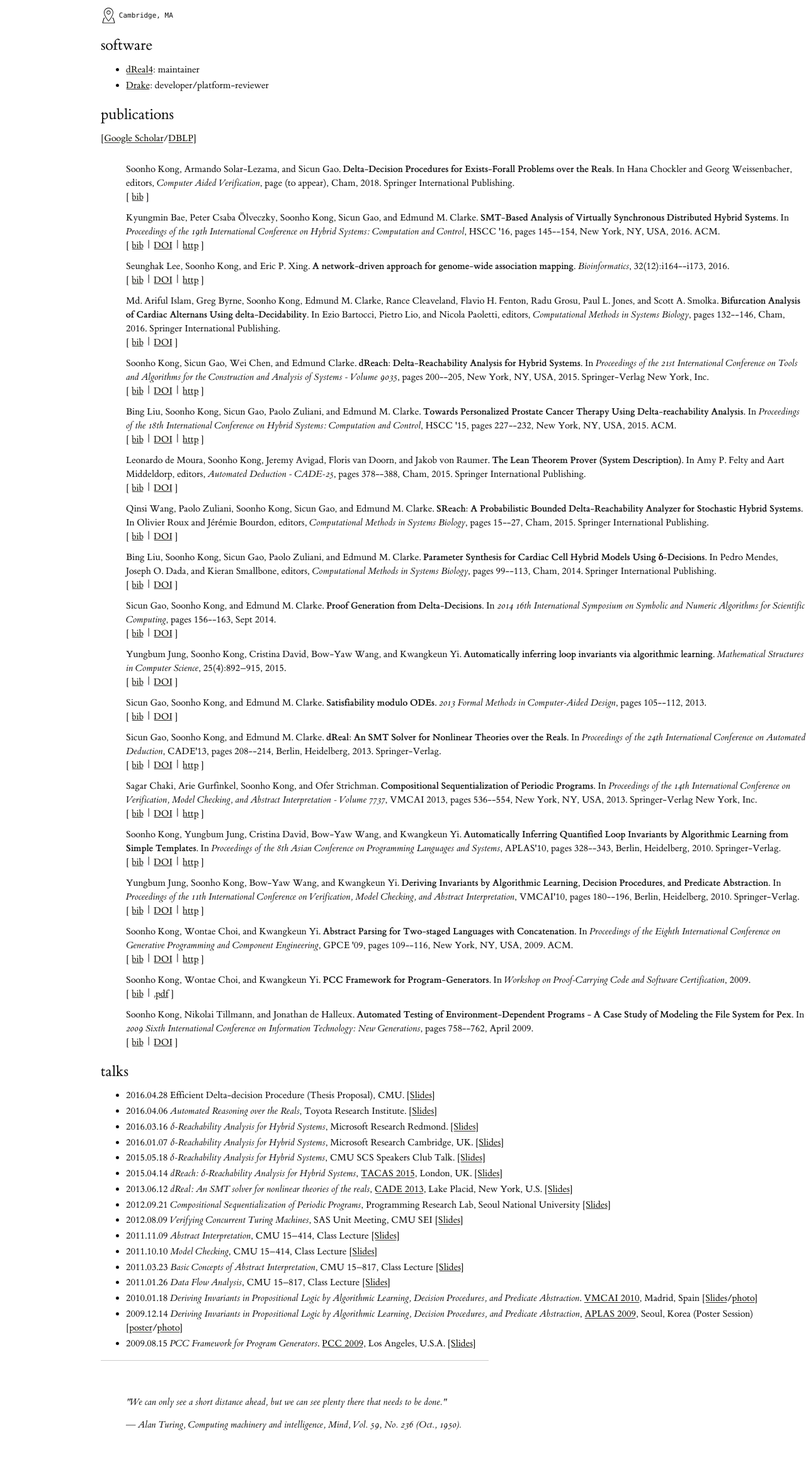
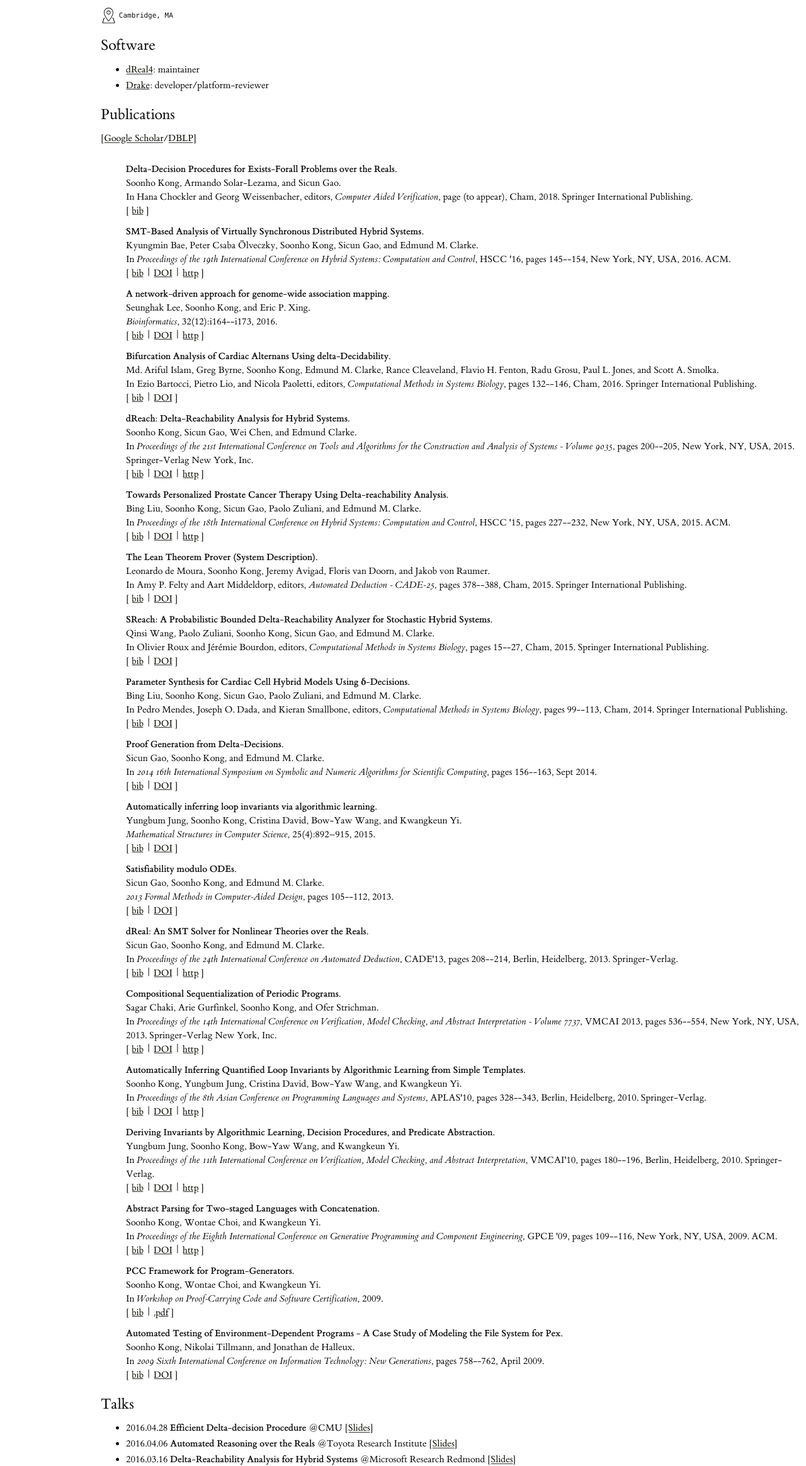
Before and after one commit to soonhokong/soonhokong.github.io, a plain HTML site: page index.html in a window 1280 px wide. Shown: the part 239-2566 px from the top of the page at 63% size. Drawn offline with nearby package versions, Linux system fonts and the light colour scheme; files whose address does not match are found by name.

Commit message:
Generate HTMLs

```diff
--- a/index.html
+++ b/index.html
@@ -22,14 +22,14 @@
 
 <p><img src="./img/location.svg" alt="location" id="location" title="location" height="25" style="vertical-align: middle;" /> <code>Cambridge, MA</code></p>
 
-<h2 id="software">software</h2>
+<h2 id="software">Software</h2>
 
 <ul>
 <li> <a href="https://github.com/dreal/dreal4">dReal4</a>: maintainer</li>
 <li> <a href="https://drake.mit.edu">Drake</a>: developer/platform-reviewer</li>
 </ul>
 
-<h2 id="publications">publications</h2>
+<h2 id="publications">Publications</h2>
 
 <p>[<a href="https://scholar.google.com/citations?user=GLFFduAAAAAJ">Google Scholar</a>/<a href="https://dblp.uni-trier.de/pers/hd/k/Kong:Soonho">DBLP</a>]</p>
 
@@ -41,10 +41,9 @@
 <a name="10.1007/978-3-319-63387-9_6">&nbsp;</a>
 </dt>
 <dd>
-Soonho Kong, Armando Solar-Lezama, and Sicun Gao.
- <b>Delta-Decision Procedures for Exists-Forall Problems over the
-  Reals</b>.
- In Hana Chockler and Georg Weissenbacher, editors, <em>Computer
+<b>Delta-Decision Procedures for Exists-Forall Problems over the Reals</b>.
+ <br>Soonho Kong, Armando Solar-Lezama, and Sicun Gao.
+ <br>In Hana Chockler and Georg Weissenbacher, editors, <em>Computer
   Aided Verification</em>, page (to appear), Cham, 2018. Springer International
   Publishing.<br />
 [&nbsp;<a href="bibtex_bib.html#10.1007/978-3-319-63387-9_6">bib</a>&nbsp;]
@@ -55,11 +54,10 @@ Soonho Kong, Armando Solar-Lezama, and Sicun Gao.
 <a name="Bae:2016:SAV:2883817.2883849">&nbsp;</a>
 </dt>
 <dd>
-Kyungmin Bae, Peter&nbsp;Csaba &Ouml;lveczky, Soonho Kong, Sicun Gao, and Edmund&nbsp;M.
-  Clarke.
- <b>SMT-Based Analysis of Virtually Synchronous Distributed Hybrid
-  Systems</b>.
- In <em>Proceedings of the 19th International Conference on Hybrid
+<b>SMT-Based Analysis of Virtually Synchronous Distributed Hybrid Systems</b>.
+ <br>Kyungmin Bae, Peter&nbsp;Csaba &Ouml;lveczky, Soonho Kong, Sicun Gao, and
+  Edmund&nbsp;M. Clarke.
+ <br>In <em>Proceedings of the 19th International Conference on Hybrid
   Systems: Computation and Control</em>, HSCC '16, pages 145--154, New York, NY,
   USA, 2016. ACM.<br />
 [&nbsp;<a href="bibtex_bib.html#Bae:2016:SAV:2883817.2883849">bib</a>&nbsp;|
@@ -72,9 +70,9 @@ Kyungmin Bae, Peter&nbsp;Csaba &Ouml;lveczky, Soonho Kong, Sicun Gao, and Edmund
 <a name="doi:10.1093/bioinformatics/btw270">&nbsp;</a>
 </dt>
 <dd>
-Seunghak Lee, Soonho Kong, and Eric&nbsp;P. Xing.
 <b>A network-driven approach for genome-wide association mapping</b>.
- <em>Bioinformatics</em>, 32(12):i164--i173, 2016.<br />
+ <br>Seunghak Lee, Soonho Kong, and Eric&nbsp;P. Xing.
+ <br><em>Bioinformatics</em>, 32(12):i164--i173, 2016.<br />
 [&nbsp;<a href="bibtex_bib.html#doi:10.1093/bioinformatics/btw270">bib</a>&nbsp;|
 <a href="http://dx.doi.org/10.1093/bioinformatics/btw270">DOI</a>&nbsp;|
 <a href="http://dx.doi.org/10.1093/bioinformatics/btw270">http</a>&nbsp;]
@@ -85,11 +83,10 @@ Seunghak Lee, Soonho Kong, and Eric&nbsp;P. Xing.
 <a name="10.1007/978-3-319-45177-0_9">&nbsp;</a>
 </dt>
 <dd>
-Md.&nbsp;Ariful Islam, Greg Byrne, Soonho Kong, Edmund&nbsp;M. Clarke, Rance Cleaveland,
-  Flavio&nbsp;H. Fenton, Radu Grosu, Paul&nbsp;L. Jones, and Scott&nbsp;A. Smolka.
- <b>Bifurcation Analysis of Cardiac Alternans Using
-  delta-Decidability</b>.
- In Ezio Bartocci, Pietro Lio, and Nicola Paoletti, editors, <em>
+<b>Bifurcation Analysis of Cardiac Alternans Using delta-Decidability</b>.
+ <br>Md.&nbsp;Ariful Islam, Greg Byrne, Soonho Kong, Edmund&nbsp;M. Clarke, Rance
+  Cleaveland, Flavio&nbsp;H. Fenton, Radu Grosu, Paul&nbsp;L. Jones, and Scott&nbsp;A. Smolka.
+ <br>In Ezio Bartocci, Pietro Lio, and Nicola Paoletti, editors, <em>
   Computational Methods in Systems Biology</em>, pages 132--146, Cham, 2016.
   Springer International Publishing.<br />
 [&nbsp;<a href="bibtex_bib.html#10.1007/978-3-319-45177-0_9">bib</a>&nbsp;|
@@ -101,11 +98,11 @@ Md.&nbsp;Ariful Islam, Greg Byrne, Soonho Kong, Edmund&nbsp;M. Clarke, Rance Cle
 <a name="Kong:2015:D9A:2945565.2945606">&nbsp;</a>
 </dt>
 <dd>
-Soonho Kong, Sicun Gao, Wei Chen, and Edmund Clarke.
 <b>dReach: Delta-Reachability Analysis for Hybrid Systems</b>.
- In <em>Proceedings of the 21st International Conference on Tools and
-  Algorithms for the Construction and Analysis of Systems - Volume 9035</em>, pages
-  200--205, New York, NY, USA, 2015. Springer-Verlag New York, Inc.<br />
+ <br>Soonho Kong, Sicun Gao, Wei Chen, and Edmund Clarke.
+ <br>In <em>Proceedings of the 21st International Conference on Tools
+  and Algorithms for the Construction and Analysis of Systems - Volume 9035</em>,
+  pages 200--205, New York, NY, USA, 2015. Springer-Verlag New York, Inc.<br />
 [&nbsp;<a href="bibtex_bib.html#Kong:2015:D9A:2945565.2945606">bib</a>&nbsp;|
 <a href="http://dx.doi.org/10.1007/978-3-662-46681-0_15">DOI</a>&nbsp;|
 <a href="https://doi.org/10.1007/978-3-662-46681-0_15">http</a>&nbsp;]
@@ -116,10 +113,11 @@ Soonho Kong, Sicun Gao, Wei Chen, and Edmund Clarke.
 <a name="Liu:2015:TPP:2728606.2728634">&nbsp;</a>
 </dt>
 <dd>
-Bing Liu, Soonho Kong, Sicun Gao, Paolo Zuliani, and Edmund&nbsp;M. Clarke.
- <b>Towards Personalized Prostate Cancer Therapy Using
-  Delta-reachability Analysis</b>.
- In <em>Proceedings of the 18th International Conference on Hybrid
+<b>Towards Personalized Prostate Cancer Therapy Using Delta-reachability
+  Analysis</b>.
+ <br>Bing Liu, Soonho Kong, Sicun Gao, Paolo Zuliani, and Edmund&nbsp;M.
+  Clarke.
+ <br>In <em>Proceedings of the 18th International Conference on Hybrid
   Systems: Computation and Control</em>, HSCC '15, pages 227--232, New York, NY,
   USA, 2015. ACM.<br />
 [&nbsp;<a href="bibtex_bib.html#Liu:2015:TPP:2728606.2728634">bib</a>&nbsp;|
@@ -132,10 +130,10 @@ Bing Liu, Soonho Kong, Sicun Gao, Paolo Zuliani, and Edmund&nbsp;M. Clarke.
 <a name="10.1007/978-3-319-21401-6_26">&nbsp;</a>
 </dt>
 <dd>
-Leonardo de&nbsp;Moura, Soonho Kong, Jeremy Avigad, Floris van Doorn, and Jakob von
-  Raumer.
 <b>The Lean Theorem Prover (System Description)</b>.
- In Amy&nbsp;P. Felty and Aart Middeldorp, editors, <em>Automated
+ <br>Leonardo de&nbsp;Moura, Soonho Kong, Jeremy Avigad, Floris van Doorn,
+  and Jakob von Raumer.
+ <br>In Amy&nbsp;P. Felty and Aart Middeldorp, editors, <em>Automated
   Deduction - CADE-25</em>, pages 378--388, Cham, 2015. Springer International
   Publishing.<br />
 [&nbsp;<a href="bibtex_bib.html#10.1007/978-3-319-21401-6_26">bib</a>&nbsp;|
@@ -147,10 +145,11 @@ Leonardo de&nbsp;Moura, Soonho Kong, Jeremy Avigad, Floris van Doorn, and Jakob
 <a name="10.1007/978-3-319-23401-4_3">&nbsp;</a>
 </dt>
 <dd>
-Qinsi Wang, Paolo Zuliani, Soonho Kong, Sicun Gao, and Edmund&nbsp;M. Clarke.
- <b>SReach: A Probabilistic Bounded Delta-Reachability Analyzer
-  for Stochastic Hybrid Systems</b>.
- In Olivier Roux and J&eacute;r&eacute;mie Bourdon, editors, <em>
+<b>SReach: A Probabilistic Bounded Delta-Reachability Analyzer for
+  Stochastic Hybrid Systems</b>.
+ <br>Qinsi Wang, Paolo Zuliani, Soonho Kong, Sicun Gao, and Edmund&nbsp;M.
+  Clarke.
+ <br>In Olivier Roux and J&eacute;r&eacute;mie Bourdon, editors, <em>
   Computational Methods in Systems Biology</em>, pages 15--27, Cham, 2015. Springer
   International Publishing.<br />
 [&nbsp;<a href="bibtex_bib.html#10.1007/978-3-319-23401-4_3">bib</a>&nbsp;|
@@ -162,11 +161,12 @@ Qinsi Wang, Paolo Zuliani, Soonho Kong, Sicun Gao, and Edmund&nbsp;M. Clarke.
 <a name="10.1007/978-3-319-12982-2_8">&nbsp;</a>
 </dt>
 <dd>
-Bing Liu, Soonho Kong, Sicun Gao, Paolo Zuliani, and Edmund&nbsp;M. Clarke.
 <b>Parameter Synthesis for Cardiac Cell Hybrid Models Using
   &delta;-Decisions</b>.
- In Pedro Mendes, Joseph&nbsp;O. Dada, and Kieran Smallbone, editors, <em>
-  Computational Methods in Systems Biology</em>, pages 99--113, Cham, 2014.
+ <br>Bing Liu, Soonho Kong, Sicun Gao, Paolo Zuliani, and Edmund&nbsp;M.
+  Clarke.
+ <br>In Pedro Mendes, Joseph&nbsp;O. Dada, and Kieran Smallbone, editors,
+  <em>Computational Methods in Systems Biology</em>, pages 99--113, Cham, 2014.
   Springer International Publishing.<br />
 [&nbsp;<a href="bibtex_bib.html#10.1007/978-3-319-12982-2_8">bib</a>&nbsp;|
 <a href="http://dx.doi.org/10.1007/978-3-319-12982-2_8">DOI</a>&nbsp;]
@@ -177,9 +177,9 @@ Bing Liu, Soonho Kong, Sicun Gao, Paolo Zuliani, and Edmund&nbsp;M. Clarke.
 <a name="7034679">&nbsp;</a>
 </dt>
 <dd>
-Sicun Gao, Soonho Kong, and Edmund&nbsp;M. Clarke.
 <b>Proof Generation from Delta-Decisions</b>.
- In <em>2014 16th International Symposium on Symbolic and Numeric
+ <br>Sicun Gao, Soonho Kong, and Edmund&nbsp;M. Clarke.
+ <br>In <em>2014 16th International Symposium on Symbolic and Numeric
   Algorithms for Scientific Computing</em>, pages 156--163, Sept 2014.<br />
 [&nbsp;<a href="bibtex_bib.html#7034679">bib</a>&nbsp;|
 <a href="http://dx.doi.org/10.1109/SYNASC.2014.29">DOI</a>&nbsp;]
@@ -190,10 +190,10 @@ Sicun Gao, Soonho Kong, and Edmund&nbsp;M. Clarke.
 <a name="jung_kong_david_wang_yi_2015">&nbsp;</a>
 </dt>
 <dd>
-Yungbum Jung, Soonho Kong, Cristina David, Bow-Yaw Wang, and Kwangkeun Yi.
- <b>Automatically inferring loop invariants via algorithmic
-  learning</b>.
- <em>Mathematical Structures in Computer Science</em>, 25(4):892–915,
+<b>Automatically inferring loop invariants via algorithmic learning</b>.
+ <br>Yungbum Jung, Soonho Kong, Cristina David, Bow-Yaw Wang, and
+  Kwangkeun Yi.
+ <br><em>Mathematical Structures in Computer Science</em>, 25(4):892–915,
   2015.<br />
 [&nbsp;<a href="bibtex_bib.html#jung_kong_david_wang_yi_2015">bib</a>&nbsp;|
 <a href="http://dx.doi.org/10.1017/S0960129513000078">DOI</a>&nbsp;]
@@ -204,9 +204,9 @@ Yungbum Jung, Soonho Kong, Cristina David, Bow-Yaw Wang, and Kwangkeun Yi.
 <a name="Gao2013SatisfiabilityMO">&nbsp;</a>
 </dt>
 <dd>
-Sicun Gao, Soonho Kong, and Edmund&nbsp;M. Clarke.
 <b>Satisfiability modulo ODEs</b>.
- <em>2013 Formal Methods in Computer-Aided Design</em>, pages 105--112,
+ <br>Sicun Gao, Soonho Kong, and Edmund&nbsp;M. Clarke.
+ <br><em>2013 Formal Methods in Computer-Aided Design</em>, pages 105--112,
   2013.<br />
 [&nbsp;<a href="bibtex_bib.html#Gao2013SatisfiabilityMO">bib</a>&nbsp;|
 <a href="http://dx.doi.org/10.1109/FMCAD.2013.6679398">DOI</a>&nbsp;]
@@ -217,10 +217,10 @@ Sicun Gao, Soonho Kong, and Edmund&nbsp;M. Clarke.
 <a name="Gao:2013:DSS:2523828.2523842">&nbsp;</a>
 </dt>
 <dd>
-Sicun Gao, Soonho Kong, and Edmund&nbsp;M. Clarke.
 <b>dReal: An SMT Solver for Nonlinear Theories over the Reals</b>.
- In <em>Proceedings of the 24th International Conference on Automated
-  Deduction</em>, CADE'13, pages 208--214, Berlin, Heidelberg, 2013.
+ <br>Sicun Gao, Soonho Kong, and Edmund&nbsp;M. Clarke.
+ <br>In <em>Proceedings of the 24th International Conference on
+  Automated Deduction</em>, CADE'13, pages 208--214, Berlin, Heidelberg, 2013.
   Springer-Verlag.<br />
 [&nbsp;<a href="bibtex_bib.html#Gao:2013:DSS:2523828.2523842">bib</a>&nbsp;|
 <a href="http://dx.doi.org/10.1007/978-3-642-38574-2_14">DOI</a>&nbsp;|
@@ -232,9 +232,9 @@ Sicun Gao, Soonho Kong, and Edmund&nbsp;M. Clarke.
 <a name="Chaki:2013:CSP:2941729.2941739">&nbsp;</a>
 </dt>
 <dd>
-Sagar Chaki, Arie Gurfinkel, Soonho Kong, and Ofer Strichman.
 <b>Compositional Sequentialization of Periodic Programs</b>.
- In <em>Proceedings of the 14th International Conference on
+ <br>Sagar Chaki, Arie Gurfinkel, Soonho Kong, and Ofer Strichman.
+ <br>In <em>Proceedings of the 14th International Conference on
   Verification, Model Checking, and Abstract Interpretation - Volume 7737</em>,
   VMCAI 2013, pages 536--554, New York, NY, USA, 2013. Springer-Verlag New
   York, Inc.<br />
@@ -248,10 +248,11 @@ Sagar Chaki, Arie Gurfinkel, Soonho Kong, and Ofer Strichman.
 <a name="Kong:2010:AIQ:1947873.1947904">&nbsp;</a>
 </dt>
 <dd>
-Soonho Kong, Yungbum Jung, Cristina David, Bow-Yaw Wang, and Kwangkeun Yi.
- <b>Automatically Inferring Quantified Loop Invariants by
-  Algorithmic Learning from Simple Templates</b>.
- In <em>Proceedings of the 8th Asian Conference on Programming
+<b>Automatically Inferring Quantified Loop Invariants by Algorithmic Learning
+  from Simple Templates</b>.
+ <br>Soonho Kong, Yungbum Jung, Cristina David, Bow-Yaw Wang, and
+  Kwangkeun Yi.
+ <br>In <em>Proceedings of the 8th Asian Conference on Programming
   Languages and Systems</em>, APLAS'10, pages 328--343, Berlin, Heidelberg, 2010.
   Springer-Verlag.<br />
 [&nbsp;<a href="bibtex_bib.html#Kong:2010:AIQ:1947873.1947904">bib</a>&nbsp;|
@@ -264,10 +265,10 @@ Soonho Kong, Yungbum Jung, Cristina David, Bow-Yaw Wang, and Kwangkeun Yi.
 <a name="Jung:2010:DIA:2127753.2127771">&nbsp;</a>
 </dt>
 <dd>
-Yungbum Jung, Soonho Kong, Bow-Yaw Wang, and Kwangkeun Yi.
- <b>Deriving Invariants by Algorithmic Learning, Decision
-  Procedures, and Predicate Abstraction</b>.
- In <em>Proceedings of the 11th International Conference on
+<b>Deriving Invariants by Algorithmic Learning, Decision Procedures, and
+  Predicate Abstraction</b>.
+ <br>Yungbum Jung, Soonho Kong, Bow-Yaw Wang, and Kwangkeun Yi.
+ <br>In <em>Proceedings of the 11th International Conference on
   Verification, Model Checking, and Abstract Interpretation</em>, VMCAI'10, pages
   180--196, Berlin, Heidelberg, 2010. Springer-Verlag.<br />
 [&nbsp;<a href="bibtex_bib.html#Jung:2010:DIA:2127753.2127771">bib</a>&nbsp;|
@@ -280,9 +281,9 @@ Yungbum Jung, Soonho Kong, Bow-Yaw Wang, and Kwangkeun Yi.
 <a name="Kong:2009:APT:1621607.1621625">&nbsp;</a>
 </dt>
 <dd>
-Soonho Kong, Wontae Choi, and Kwangkeun Yi.
 <b>Abstract Parsing for Two-staged Languages with Concatenation</b>.
- In <em>Proceedings of the Eighth International Conference on
+ <br>Soonho Kong, Wontae Choi, and Kwangkeun Yi.
+ <br>In <em>Proceedings of the Eighth International Conference on
   Generative Programming and Component Engineering</em>, GPCE '09, pages 109--116,
   New York, NY, USA, 2009. ACM.<br />
 [&nbsp;<a href="bibtex_bib.html#Kong:2009:APT:1621607.1621625">bib</a>&nbsp;|
@@ -295,10 +296,10 @@ Soonho Kong, Wontae Choi, and Kwangkeun Yi.
 <a name="KoChYi-PCC-2009">&nbsp;</a>
 </dt>
 <dd>
-Soonho Kong, Wontae Choi, and Kwangkeun Yi.
 <b>PCC Framework for Program-Generators</b>.
- In <em>Workshop on Proof-Carrying Code and Software Certification</em>,
-  2009.<br />
+ <br>Soonho Kong, Wontae Choi, and Kwangkeun Yi.
+ <br>In <em>Workshop on Proof-Carrying Code and Software
+  Certification</em>, 2009.<br />
 [&nbsp;<a href="bibtex_bib.html#KoChYi-PCC-2009">bib</a>&nbsp;|
 <a href="https://ti.arc.nasa.gov/m/events/pcc09/paper1.pdf">.pdf</a>&nbsp;]
 
@@ -308,10 +309,10 @@ Soonho Kong, Wontae Choi, and Kwangkeun Yi.
 <a name="5070712">&nbsp;</a>
 </dt>
 <dd>
-Soonho Kong, Nikolai Tillmann, and Jonathan de&nbsp;Halleux.
- <b>Automated Testing of Environment-Dependent Programs - A Case
-  Study of Modeling the File System for Pex</b>.
- In <em>2009 Sixth International Conference on Information
+<b>Automated Testing of Environment-Dependent Programs - A Case Study of
+  Modeling the File System for Pex</b>.
+ <br>Soonho Kong, Nikolai Tillmann, and Jonathan de&nbsp;Halleux.
+ <br>In <em>2009 Sixth International Conference on Information
   Technology: New Generations</em>, pages 758--762, April 2009.<br />
 [&nbsp;<a href="bibtex_bib.html#5070712">bib</a>&nbsp;|
 <a href="http://dx.doi.org/10.1109/ITNG.2009.80">DOI</a>&nbsp;]
@@ -319,40 +320,40 @@ Soonho Kong, Nikolai Tillmann, and Jonathan de&nbsp;Halleux.
 </dd>
 </dl>
 
-<h2 id="talks">talks</h2>
+<h2 id="talks">Talks</h2>
 
 <ul>
-<li> 2016.04.28 Efficient Delta-decision Procedure (Thesis Proposal), CMU.
+<li> 2016.04.28 <strong>Efficient Delta-decision Procedure</strong> @CMU
 [<a href="./talks/20160428.pdf">Slides</a>]</li>
-<li> 2016.04.06 <em>Automated Reasoning over the Reals</em>, Toyota Research Institute.
+<li> 2016.04.06 <strong>Automated Reasoning over the Reals</strong> @Toyota Research Institute
 [<a href="./talks/20160406.pdf">Slides</a>]</li>
-<li> 2016.03.16 <em>δ-Reachability Analysis for Hybrid Systems</em>, Microsoft Research Redmond.
+<li> 2016.03.16 <strong>Delta-Reachability Analysis for Hybrid Systems</strong> @Microsoft Research Redmond
 [<a href="./talks/20160316.pdf">Slides</a>]</li>
-<li> 2016.01.07 <em>δ-Reachability Analysis for Hybrid Systems</em>, Microsoft Research Cambridge, UK.
+<li> 2016.01.07 <strong>Delta-Reachability Analysis for Hybrid Systems</strong> @Microsoft Research Cambridge, UK
 [<a href="./talks/20160316.pdf">Slides</a>]</li>
-<li> 2015.05.18 <em>δ-Reachability Analysis for Hybrid Systems</em>, CMU SCS Speakers Club Talk.
+<li> 2015.05.18 <strong>Delta-Reachability Analysis for Hybrid Systems</strong> @CMU SCS Speakers Club Talk
 [<a href="./talks/20150518.pdf">Slides</a>]</li>
-<li> 2015.04.14 <em>dReach: δ-Reachability Analysis for Hybrid Systems</em>, <a href="https://www.etaps.org/2015/tacas">TACAS 2015</a>, London, UK.
+<li> 2015.04.14 <strong>dReach: Delta-Reachability Analysis for Hybrid Systems</strong> @<a href="https://www.etaps.org/2015/tacas">TACAS 2015</a>, London, UK
 [<a href="./talks/20150414.pdf">Slides</a>]</li>
-<li> 2013.06.12 <em>dReal: An SMT solver for nonlinear theories of the reals</em>, <a href="http://www.cl.cam.ac.uk/~gp351/cade24/">CADE 2013</a>, Lake Placid, New York, U.S.
+<li> 2013.06.12 <strong>dReal: An SMT solver for nonlinear theories of the reals</strong> @<a href="http://www.cl.cam.ac.uk/~gp351/cade24/">CADE 2013</a>, Lake Placid, New York, U.S.
 [<a href="http://dreal.cs.cmu.edu/presentation/20130612/">Slides</a>]</li>
-<li> 2012.09.21 <em>Compositional Sequentialization of Periodic Programs</em>, Programming Research Lab, Seoul National University
+<li> 2012.09.21 <strong>Compositional Sequentialization of Periodic Programs</strong> @Programming Research Lab, Seoul National University
 [<a href="./talks/20120921.pdf">Slides</a>]</li>
-<li> 2012.08.09 <em>Verifying Concurrent Turing Machines</em>, SAS Unit Meeting, CMU SEI
+<li> 2012.08.09 <strong>Verifying Concurrent Turing Machines</strong> @SAS Unit Meeting, CMU SEI
 [<a href="./talks/20120809.pdf">Slides</a>]</li>
-<li> 2011.11.09 <em>Abstract Interpretation</em>, CMU 15&#8211;414, Class Lecture
+<li> 2011.11.09 <strong>Abstract Interpretation</strong> @CMU 15&#8211;414, Class Lecture
 [<a href="./talks/20111109.pdf">Slides</a>]</li>
-<li> 2011.10.10 <em>Model Checking</em>, CMU 15&#8211;414, Class Lecture
+<li> 2011.10.10 <strong>Model Checking</strong> @CMU 15&#8211;414, Class Lecture
 [<a href="./talks/20111010.pdf">Slides</a>]</li>
-<li> 2011.03.23 <em>Basic Concepts of Abstract Interpretation</em>, CMU 15&#8211;817, Class Lecture
+<li> 2011.03.23 <strong>Basic Concepts of Abstract Interpretation</strong> @CMU 15&#8211;817, Class Lecture
 [<a href="./talks/20110323.pdf">Slides</a>]</li>
-<li> 2011.01.26 <em>Data Flow Analysis</em>, CMU 15&#8211;817, Class Lecture
+<li> 2011.01.26 <strong>Data Flow Analysis</strong> @CMU 15&#8211;817, Class Lecture
 [<a href="./talks/20110126.pdf">Slides</a>]</li>
-<li> 2010.01.18 <em>Deriving Invariants in Propositional Logic by Algorithmic Learning, Decision Procedures, and Predicate Abstraction</em>. <a href="http://software.imdea.org/events/vmcai10/">VMCAI 2010</a>, Madrid, Spain
+<li> 2010.01.18 <strong>Deriving Invariants in Propositional Logic by Algorithmic Learning, Decision Procedures, and Predicate Abstraction</strong> @<a href="http://software.imdea.org/events/vmcai10/">VMCAI 2010</a>, Madrid, Spain
 [<a href="./talks/20100118.pdf">Slides</a>/<a href="./talks/20100118.jpg">photo</a>]</li>
-<li> 2009.12.14 <em>Deriving Invariants in Propositional Logic by Algorithmic Learning, Decision Procedures, and Predicate Abstraction</em>, <a href="http://ropas.snu.ac.kr/aplas09/">APLAS 2009</a>, Seoul, Korea (Poster Session)
+<li> 2009.12.14 <strong>Deriving Invariants in Propositional Logic by Algorithmic Learning, Decision Procedures, and Predicate Abstraction</strong> @<a href="http://ropas.snu.ac.kr/aplas09/">APLAS 2009</a>, Seoul, Korea (Poster Session)
 [<a href="./talks/20091214.pdf">poster</a>/<a href="./talks/20091214_APLAS_poster.jpg">photo</a>]</li>
-<li> 2009.08.15 <em>PCC Framework for Program Generators</em>. <a href="https://ti.arc.nasa.gov/events/pcc09/">PCC 2009</a>, Los Angeles, U.S.A.
+<li> 2009.08.15 <strong>PCC Framework for Program Generators</strong> @<a href="https://ti.arc.nasa.gov/events/pcc09/">PCC 2009</a>, Los Angeles, U.S.A
 [<a href="./talks/20090815.pdf">Slides</a>]</li>
 </ul>
 
```
Also changed, not shown: bibtex.html (+65 -64 lines), index.md (+3 -3 lines), 1 other file. Lines whose indentation alone changed are shown as unchanged.
